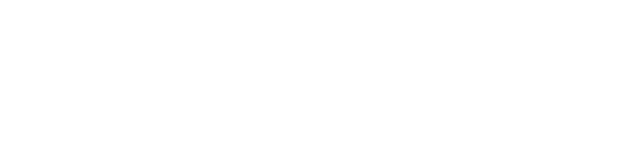
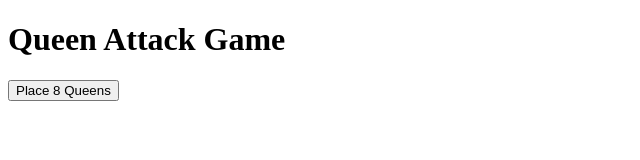
Before and after one commit to solonkonora/Queen-attack-game, a plain HTML site: page index.html in a window 1280 px wide. Shown: the whole page, without its empty margins (0-640 px from the left). Drawn offline with Linux system fonts and the light colour scheme.

Commit message:
add html content

```diff
--- a/index.html
+++ b/index.html
@@ -7,7 +7,13 @@
   <link rel="stylesheet" type="text/css" href="style.css">
 </head>
 <body>
-
+    <div class="container">
+        <h1>Queen Attack Game</h1>
+        <div class="board">
+          <!-- Grid cells will be dynamically generated -->
+        </div>
+        <button id="placeQueensButton">Place 8 Queens</button>
+    </div>
 
   <script src="attack.js"></script>
 </body>
```
